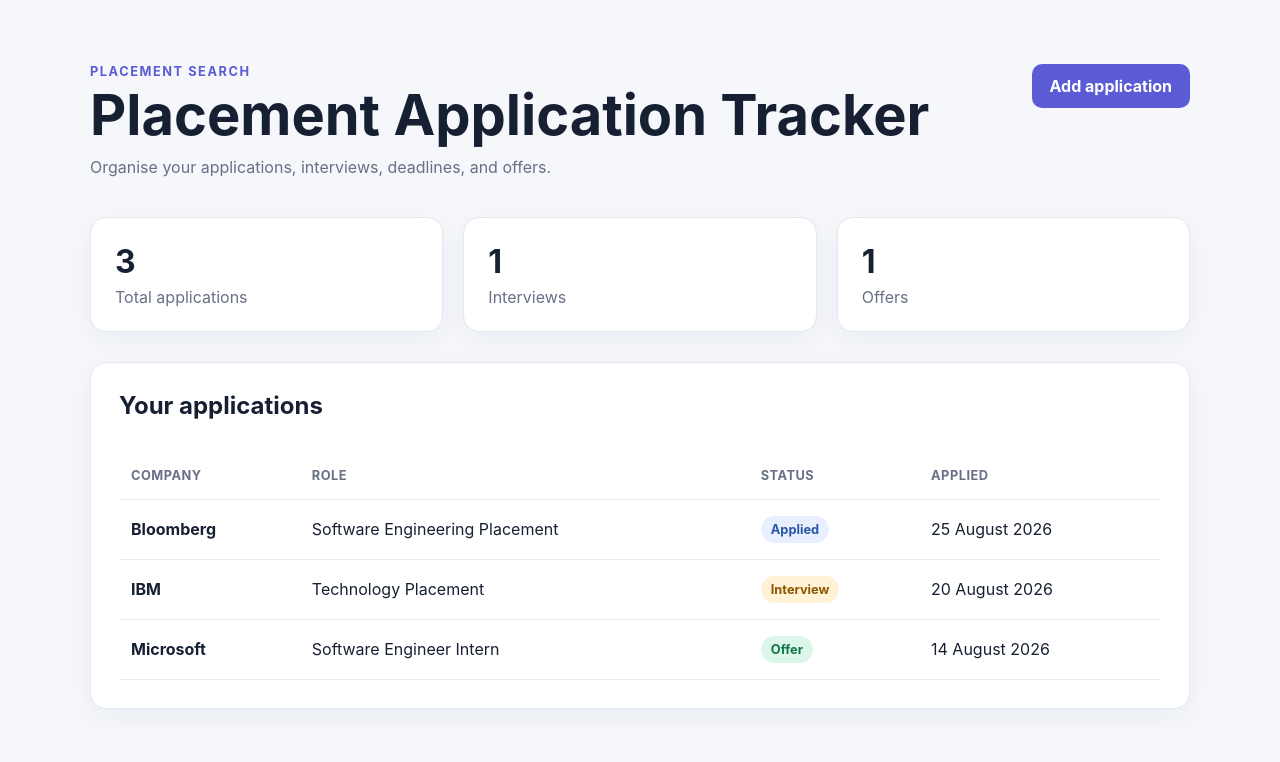
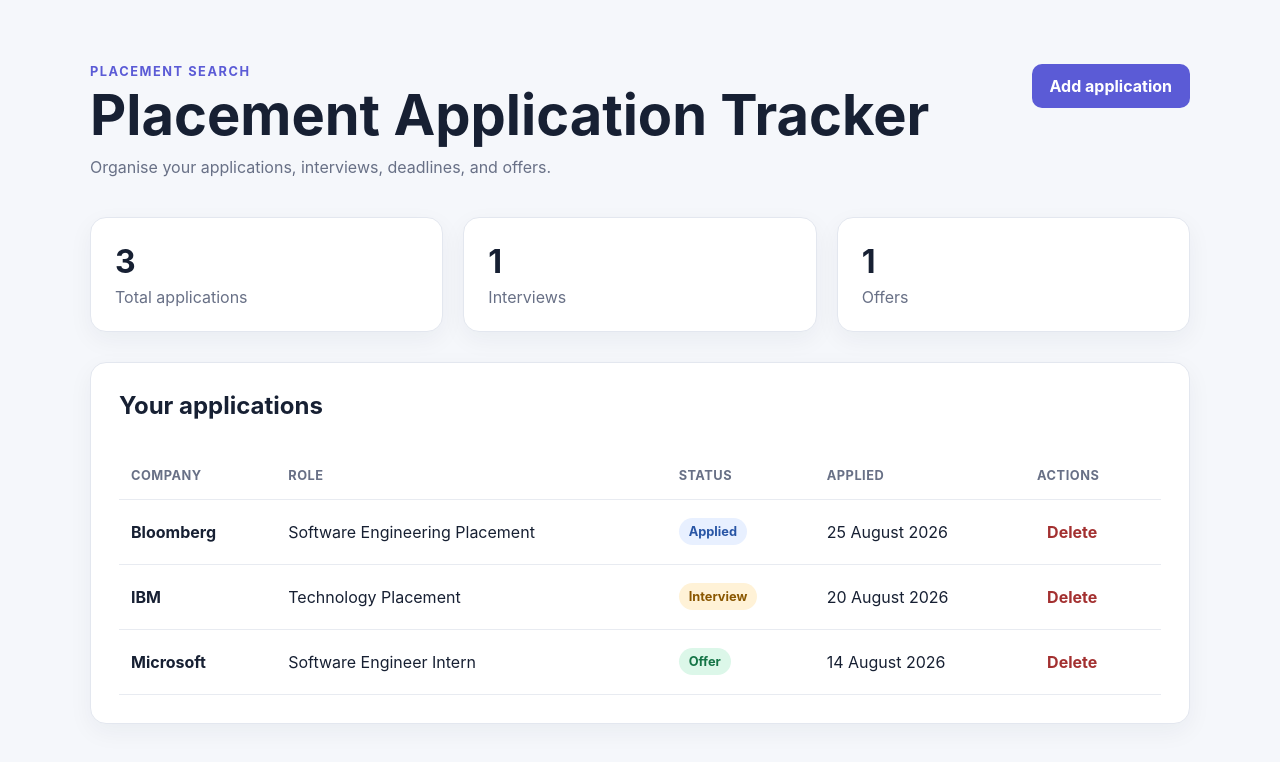
Before and after one commit to YacoubZabaneh/placement-application-tracker, a React (Vite) app in the folder frontend/: page / in a window 1280 px wide. Shown: the top 762 px of the page. Built offline with nearby package versions, Linux system fonts and the light colour scheme.

Commit message:
Add application deletion feature

```diff
--- a/frontend/src/App.css
+++ b/frontend/src/App.css
@@ -44,6 +44,53 @@
   background: #4949bd;
 }
 
+.application-form {
+  margin-bottom: 30px;
+  padding: 28px;
+  border: 1px solid #e3e7ef;
+  border-radius: 16px;
+  background: white;
+}
+
+.application-form h2 {
+  margin-top: 0;
+}
+
+.application-form form {
+  display: grid;
+  grid-template-columns: repeat(2, 1fr);
+  gap: 20px;
+}
+
+.application-form label {
+  display: grid;
+  gap: 8px;
+  font-weight: 700;
+}
+
+.application-form input,
+.application-form select {
+  width: 100%;
+  border: 1px solid #ccd2df;
+  border-radius: 8px;
+  padding: 11px 12px;
+  color: #172033;
+  background: white;
+  font: inherit;
+}
+
+.application-form button {
+  align-self: end;
+  justify-self: start;
+  border: 0;
+  border-radius: 8px;
+  padding: 11px 18px;
+  color: white;
+  background: #147446;
+  font-weight: 700;
+  cursor: pointer;
+}
+
 .stats {
   display: grid;
   grid-template-columns: repeat(3, 1fr);
@@ -80,21 +127,6 @@
 
 .applications h2 {
   margin: 0 0 12px;
-}
-
-@media (max-width: 700px) {
-  .app {
-    width: min(100% - 24px, 1100px);
-    padding: 32px 0;
-  }
-
-  .header {
-    flex-direction: column;
-  }
-
-  .stats {
-    grid-template-columns: 1fr;
-  }
 }
 
 .table-container {
@@ -153,55 +185,31 @@
   background: #fde5e5;
 }
 
-.application-form {
-  margin-bottom: 30px;
-  padding: 28px;
-  border: 1px solid #e3e7ef;
-  border-radius: 16px;
-  background: white;
-}
-
-.application-form h2 {
-  margin-top: 0;
-}
-
-.application-form form {
-  display: grid;
-  grid-template-columns: repeat(2, 1fr);
-  gap: 20px;
-}
-
-.application-form label {
-  display: grid;
-  gap: 8px;
-  font-weight: 700;
-}
-
-.application-form input,
-.application-form select {
-  width: 100%;
-  border: 1px solid #ccd2df;
-  border-radius: 8px;
-  padding: 11px 12px;
-  color: #172033;
-  background: white;
-  font: inherit;
-}
-
-.application-form button {
-  align-self: end;
-  justify-self: start;
+.delete-button {
   border: 0;
-  border-radius: 8px;
-  padding: 11px 18px;
-  color: white;
-  background: #147446;
+  padding: 6px 10px;
+  color: #a33030;
+  background: transparent;
   font-weight: 700;
   cursor: pointer;
 }
 
+.delete-button:hover {
+  text-decoration: underline;
+}
+
 @media (max-width: 700px) {
-  .application-form form {
+  .app {
+    width: min(100% - 24px, 1100px);
+    padding: 32px 0;
+  }
+
+  .header {
+    flex-direction: column;
+  }
+
+  .application-form form,
+  .stats {
     grid-template-columns: 1fr;
   }
 }
--- a/frontend/src/App.tsx
+++ b/frontend/src/App.tsx
@@ -78,6 +78,20 @@
 
     form.reset()
     setIsFormOpen(false)
+  }
+
+  function handleDelete(id: number) {
+    const shouldDelete = window.confirm(
+      'Are you sure you want to delete this application?',
+    )
+
+    if (!shouldDelete) {
+      return
+    }
+
+    setApplications((currentApplications) =>
+      currentApplications.filter((application) => application.id !== id),
+    )
   }
 
   return (
@@ -170,6 +184,7 @@
                 <th>Role</th>
                 <th>Status</th>
                 <th>Applied</th>
+                <th>Actions</th>
               </tr>
             </thead>
 
@@ -186,6 +201,15 @@
                     </span>
                   </td>
                   <td>{application.appliedDate}</td>
+                  <td>
+                    <button
+                      type="button"
+                      className="delete-button"
+                      onClick={() => handleDelete(application.id)}
+                    >
+                      Delete
+                    </button>
+                  </td>
                 </tr>
               ))}
             </tbody>
```
